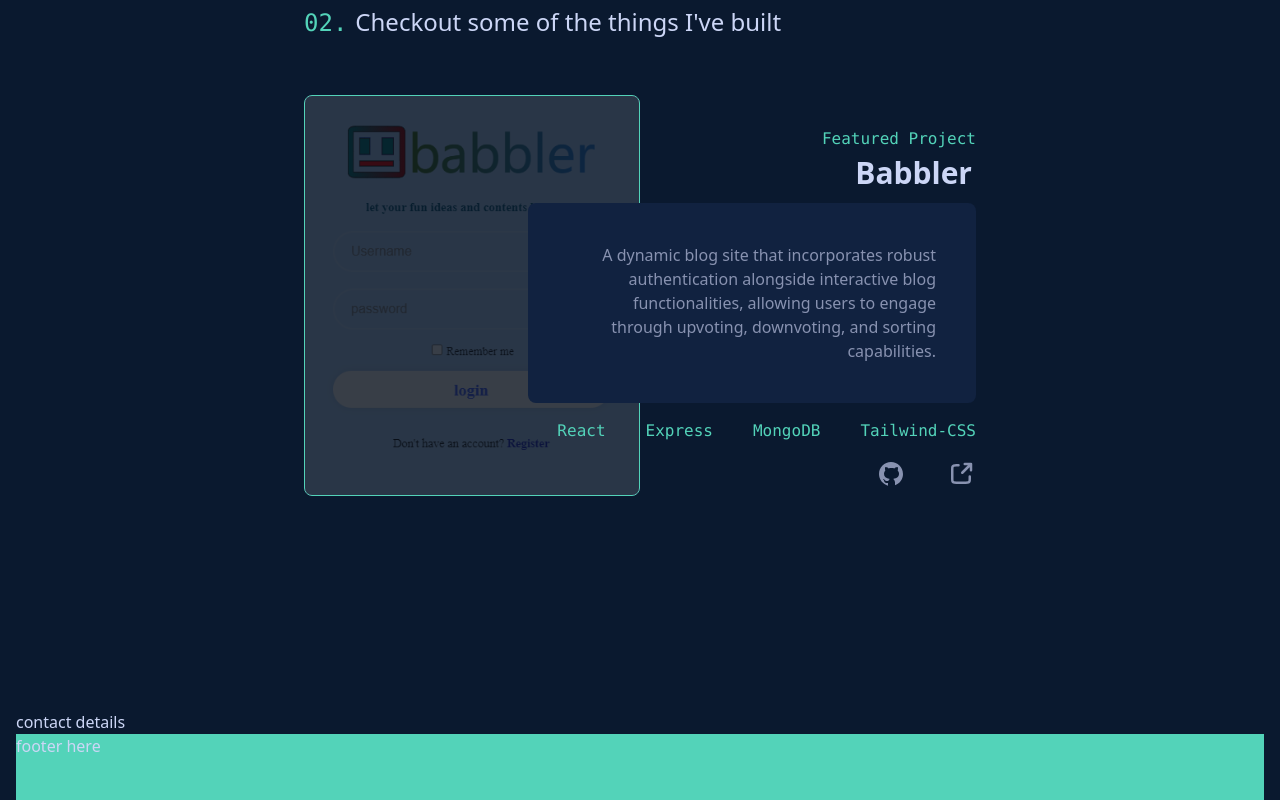
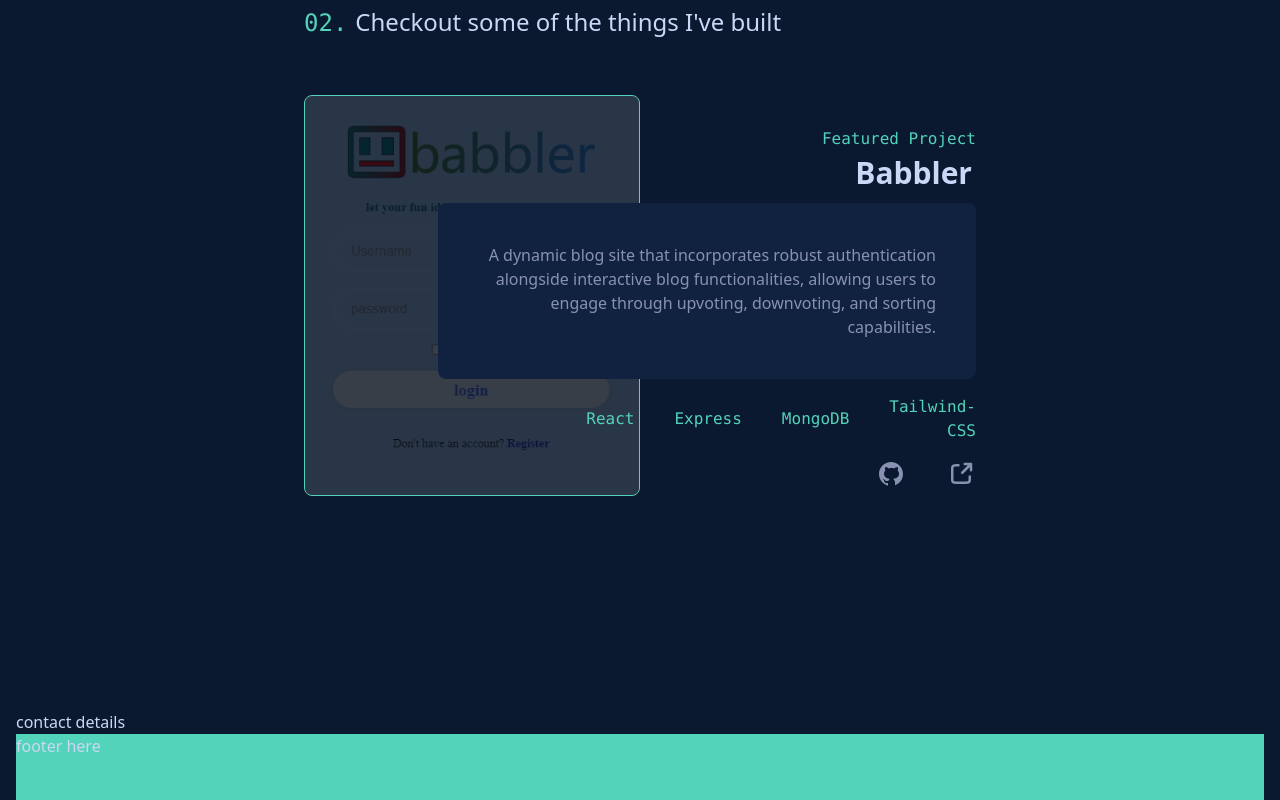
Before and after one commit to winstonlopez/myportfolio, a React (Vite) app: page / in a window 1280 px wide. Shown: the part 1780-2580 px from the top of the page. Built offline with nearby package versions, Linux system fonts and the light colour scheme; a web font is replaced by a local one.

Commit message:
added resume

```diff
--- a/src/components/Navbar.jsx
+++ b/src/components/Navbar.jsx
@@ -27,8 +27,6 @@ const Navbar = ({ mode, setMode }) => {
                 }, 1)
 
         }
-
-
     }
 
     const modeHandler = () => {
@@ -53,7 +51,7 @@ const Navbar = ({ mode, setMode }) => {
                 <a href="#projects"><p className="menu" onClick={menuHandler}><span className="number">03.</span>Projects</p></a>
                 <a><p onClick={menuHandler} className="menu"><span className="number">04.</span>Contact</p></a>
                 <div className="backshadow">
-                    <div className="resume-download" onClick={menuHandler}>Resume</div>
+                    <div className="resume-download" onClick={menuHandler}><a href="/docs/WinstonLopez.pdf" target="_blank">Resume</a></div>
                 </div>
             </nav>
             <img src="/buttons/bx-menu.svg" alt="menu" className="sm:hidden hover:cursor-pointer" onClick={showNavBar}/>
--- a/src/index.css
+++ b/src/index.css
@@ -329,12 +329,14 @@ body {
 
 .project-banner {
     @apply mt-8 absolute sm:text-right left-0 sm:right-0 flex flex-col items-start sm:items-end;
+    width: 80%;
+    margin-left: auto;
     height: fit-content;
     z-index: 2;
 }
 .project-banner p {
     background-color: rgba(17, 34, 64, 1);
-    @apply mt-2 p-10 rounded-lg w-full sm:w-2/3 text-third-100;
+    @apply mt-2 p-10 rounded-lg w-full text-third-100;
 }
 .tech-used {
     @apply mt-4 flex w-full sm:w-2/3 sm:right-3 items-center justify-start sm:justify-end gap-10;
```
Also changed, not shown: 1 other file (tests, documents, lock files or other folders).
